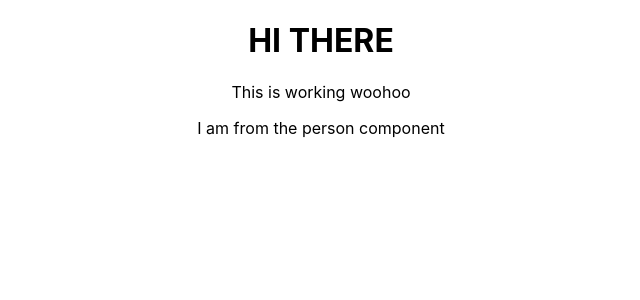
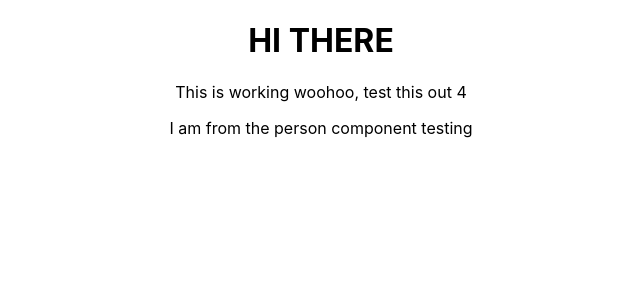
Before and after one commit to kenzosion/react-guide, a React (Create React App) app: page / in a window 1280 px wide. Shown: the top 300 px of the page, without its empty margins (319-959 px from the left). Built offline with nearby package versions, Linux system fonts and the light colour scheme.

Commit message:
testing props in fucntional component- without this.

```diff
--- a/src/App.js
+++ b/src/App.js
@@ -7,8 +7,8 @@ class App extends Component {
     return (
       <div className="App">
         <h1>HI THERE</h1>
-        <p>This is working woohoo</p>
-        <Person />
+        <p>This is working woohoo, test this out { Math.floor(Math.random() * 30)}</p>
+        <Person name='testing'/>
       </div>
     );
   }
--- a/src/Person/Person.js
+++ b/src/Person/Person.js
@@ -1,7 +1,7 @@
 import React from 'react';
 
-const person = () => {
-    return <p>I am from the person component</p>
+const person = (props) => {
+    return <p>I am from the person component {props.name}</p>
 }
 
 
```
